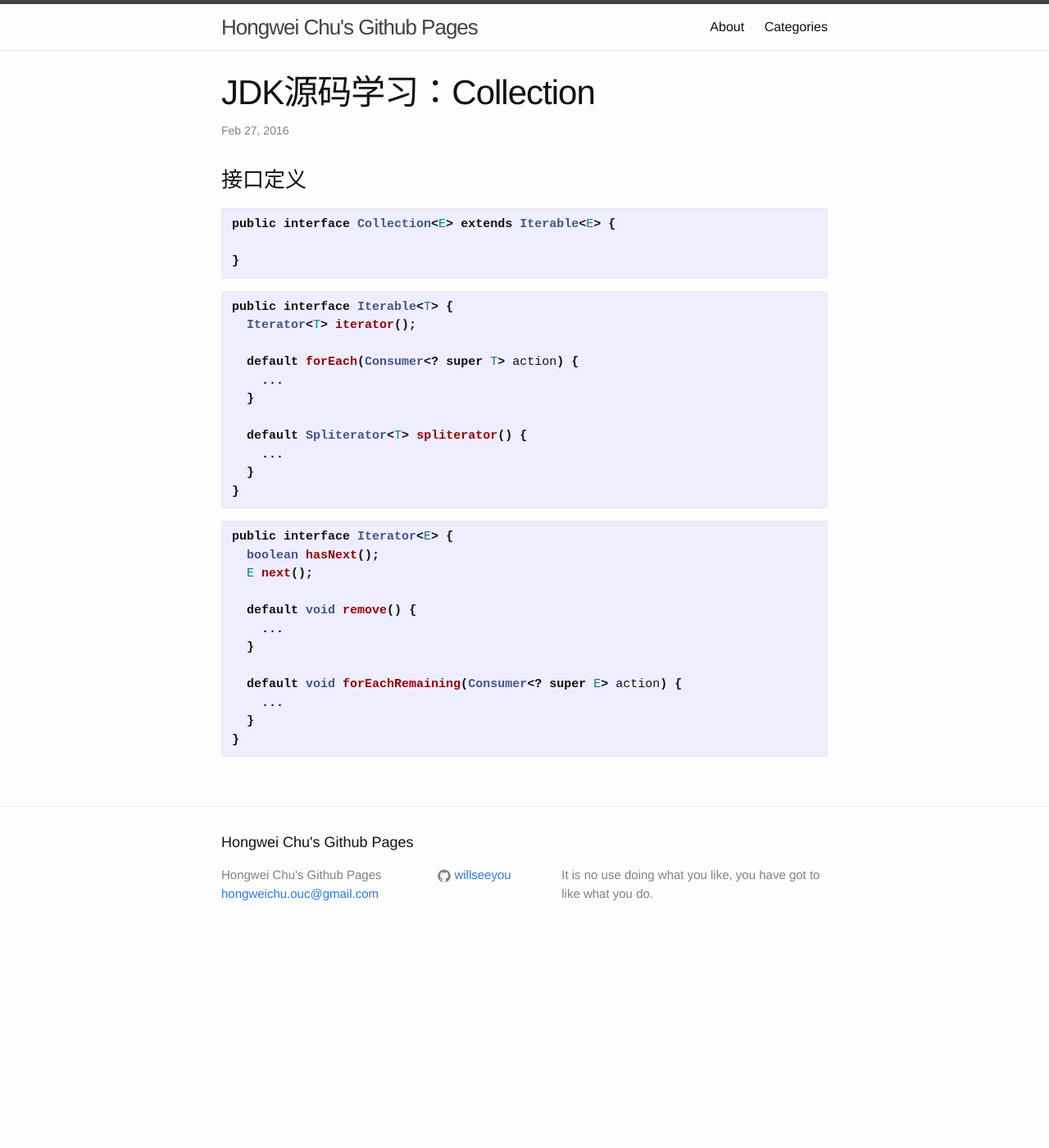
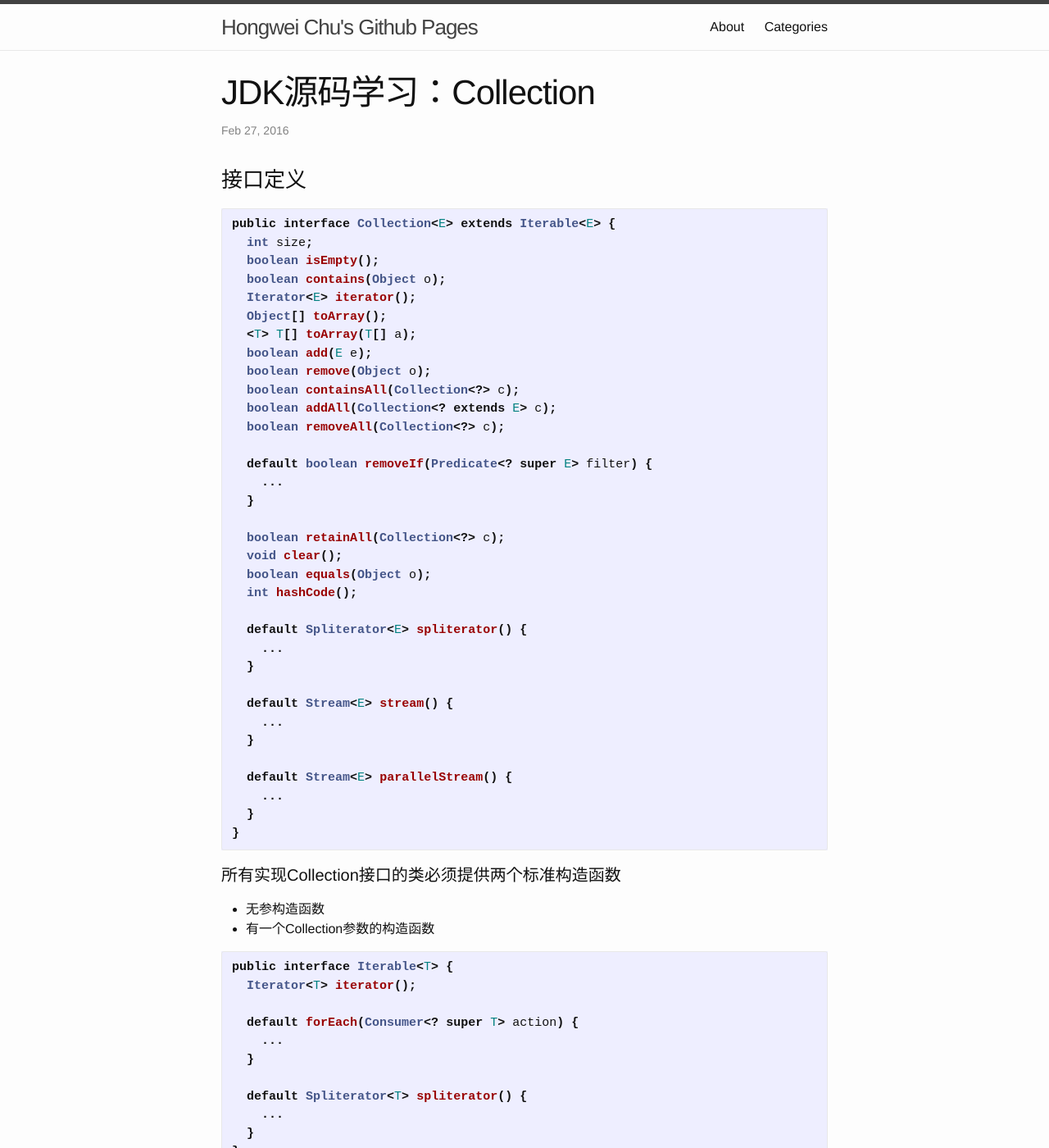
Before and after one commit to willseeyou/willseeyou.github.io, a Jekyll site: the page built from _posts/java/jdk/2016-02-27-jdk-source-code-Collection.md, in a window 1280 px wide and 1400 px high. Shown: the whole window at 82% size. Built offline with Jekyll 4.4.1, drawn with Linux system fonts in a browser that asks for light colours.

Commit message:
add interface

```diff
--- a/_posts/java/jdk/2016-02-27-jdk-source-code-Collection.md
+++ b/_posts/java/jdk/2016-02-27-jdk-source-code-Collection.md
@@ -8,9 +8,44 @@ categories: jdk
 
 ~~~java
 public interface Collection<E> extends Iterable<E> {
+  int size;
+  boolean isEmpty();
+  boolean contains(Object o);
+  Iterator<E> iterator();
+  Object[] toArray();
+  <T> T[] toArray(T[] a);
+  boolean add(E e);
+  boolean remove(Object o);
+  boolean containsAll(Collection<?> c);
+  boolean addAll(Collection<? extends E> c);
+  boolean removeAll(Collection<?> c);
 
+  default boolean removeIf(Predicate<? super E> filter) {
+    ...
+  }
+
+  boolean retainAll(Collection<?> c);
+  void clear();
+  boolean equals(Object o);
+  int hashCode();
+
+  default Spliterator<E> spliterator() {
+    ...
+  }
+
+  default Stream<E> stream() {
+    ...
+  }
+
+  default Stream<E> parallelStream() {
+    ...
+  }
 }
 ~~~
+
+#### 所有实现Collection接口的类必须提供两个标准构造函数
+* 无参构造函数
+* 有一个Collection参数的构造函数
 
 ~~~java
 public interface Iterable<T> {
```
